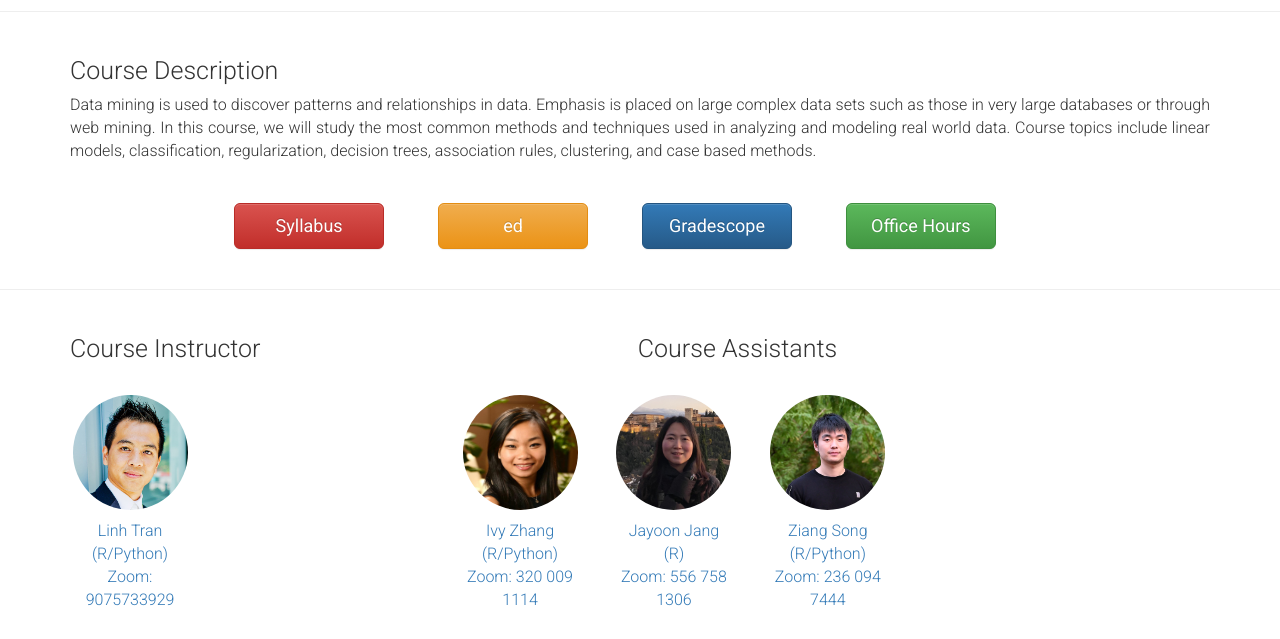
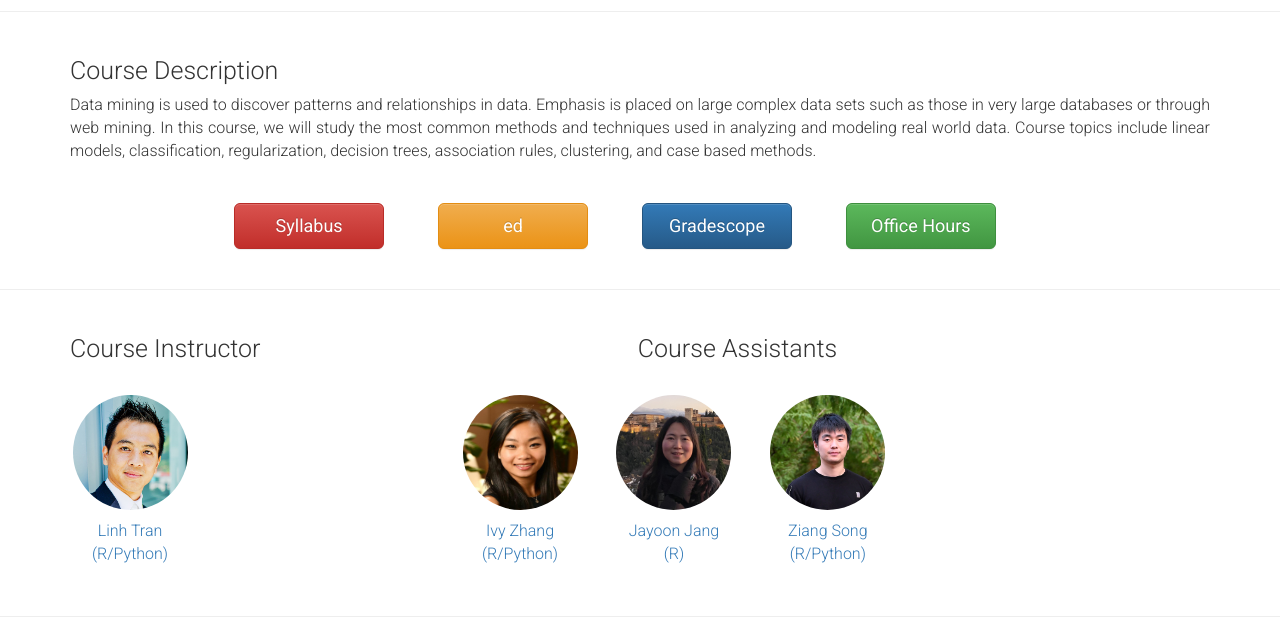
Before and after one commit to stats-202/stats-202.github.io, a plain HTML site: page index.html in a window 1280 px wide. Shown: the part 92-731 px from the top of the page. Drawn offline with nearby package versions, Linux system fonts and the light colour scheme.

Commit message:
removes zoom details

```diff
--- a/index.html
+++ b/index.html
@@ -62,9 +62,6 @@
       <div>Linh Tran</div>
       <div>(R/Python)</div>
       </a>
-      <a href="https://zoom.us/j/9075733929">
-      Zoom: 9075733929
-      </a>
     </div>
   </div>
   <div class="col-md-6">
@@ -76,9 +73,6 @@
       <div>Ivy Zhang</div>
       <div>(R/Python)</div>
       </a>
-      <a href="https://zoom.us/j/3200091114">
-      Zoom: 320 009 1114
-      </a>
     </div>
 
     <div class="instructor">
@@ -87,9 +81,6 @@
       <div>Jayoon Jang</div>
       <div>(R)</div>
       </a>
-      <a href="https://zoom.us/j/5567581306">
-      Zoom: 556 758 1306
-      </a>
     </div>
 
     <div class="instructor">
@@ -97,9 +88,6 @@
       <div class="instructorphoto"><img src="img/ziang.png"></div>
       <div>Ziang Song</div>
       <div>(R/Python)</div>
-      </a>
-      <a href="https://stanford.zoom.us/j/2360947444?pwd=Q0ZOTzNFOWhSTEJsUHRESXNWN04wQT09">
-        Zoom: 236 094 7444
       </a>
     </div>
 
```
